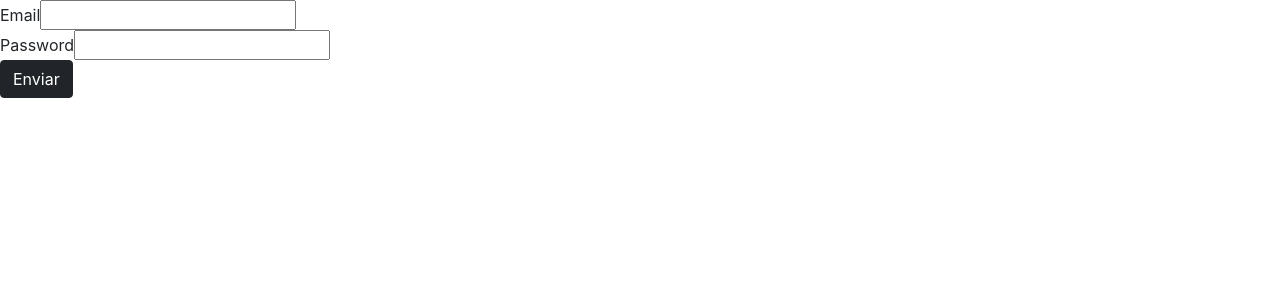
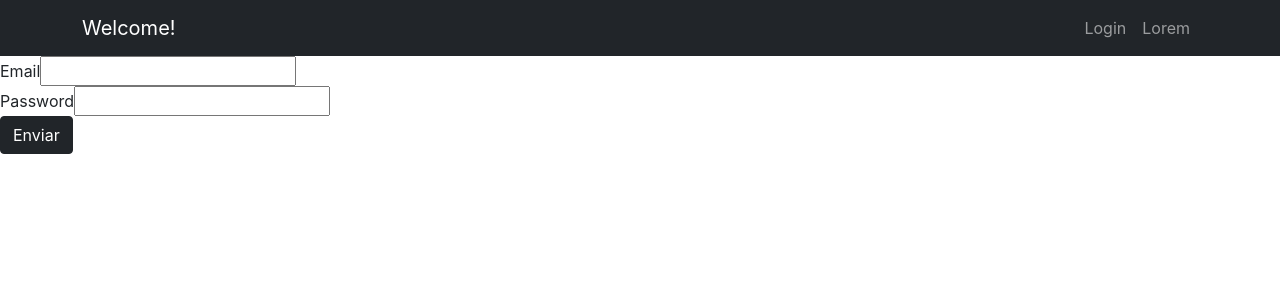
Before and after one commit to Thestias/Superhero-Challange, a React (Create React App) app: page /login in a window 1280 px wide. Shown: the top 300 px of the page. Built offline with nearby package versions, Linux system fonts and the light colour scheme.

Commit message:
Initial Navbar Component

```diff
--- a/src/App.js
+++ b/src/App.js
@@ -1,13 +1,14 @@
 import './App.css';
 import { BrowserRouter, Route, Switch } from 'react-router-dom';
 import LoginForm from './components/Login/Login';
+import NavBar from './components/Navbar/Navbar'
 
 
 function App() {
   return (
     <div className="app">
       <BrowserRouter>
-        {/* <Navbar /> */}
+        <NavBar />
         <main>
           <Switch>
             <Route exact path="/" />
--- /dev/null
+++ b/src/components/Navbar/Navbar.js
@@ -0,0 +1,21 @@
+import { Nav, Navbar, Container } from "react-bootstrap"
+
+function NavigationBar() {
+    return (
+        <Navbar bg="dark" variant="dark" expand="lg">
+            <Container>
+                <Navbar.Brand>Welcome!</Navbar.Brand>
+                <Navbar.Toggle aria-controls="responsive-navbar-nav" />
+                <Navbar.Collapse id="responsive-navbar-nav">
+                    <Nav className="ms-auto">
+                        <Nav.Link href="#">Login</Nav.Link>
+                        <Nav.Link href="#">Lorem</Nav.Link>
+                    </Nav>
+                </Navbar.Collapse>
+            </Container>
+        </Navbar>
+    )
+}
+
+
+export default NavigationBar
```
